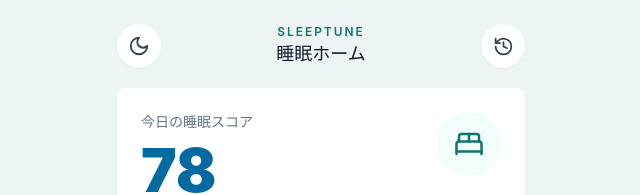
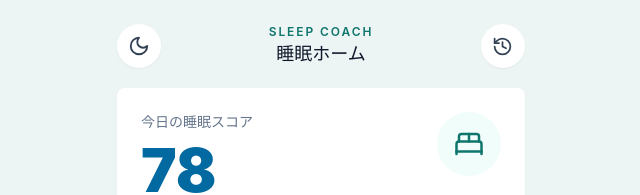
Before and after one commit to such310usdes/Sleep-Coach, a React (Vite) app: page / in a window 1280 px wide. Shown: the top 195 px of the page, without its empty margins (319-959 px from the left). Built offline with nearby package versions, Linux system fonts and the light colour scheme.

Commit message:
Rename app to Sleep Coach

```diff
--- a/index.html
+++ b/index.html
@@ -3,7 +3,7 @@
   <head>
     <meta charset="UTF-8" />
     <meta name="viewport" content="width=device-width, initial-scale=1.0" />
-    <title>SleepTune</title>
+    <title>Sleep Coach</title>
   </head>
   <body>
     <div id="root"></div>
--- a/src/App.tsx
+++ b/src/App.tsx
@@ -306,7 +306,7 @@ export default function App() {
           </button>
           <div className="text-center">
             <p className="text-xs font-semibold uppercase tracking-[0.16em] text-teal-700">
-              SleepTune
+              Sleep Coach
             </p>
             <h1 className="text-lg font-bold">
               {view === 'home' && '睡眠ホーム'}
```
